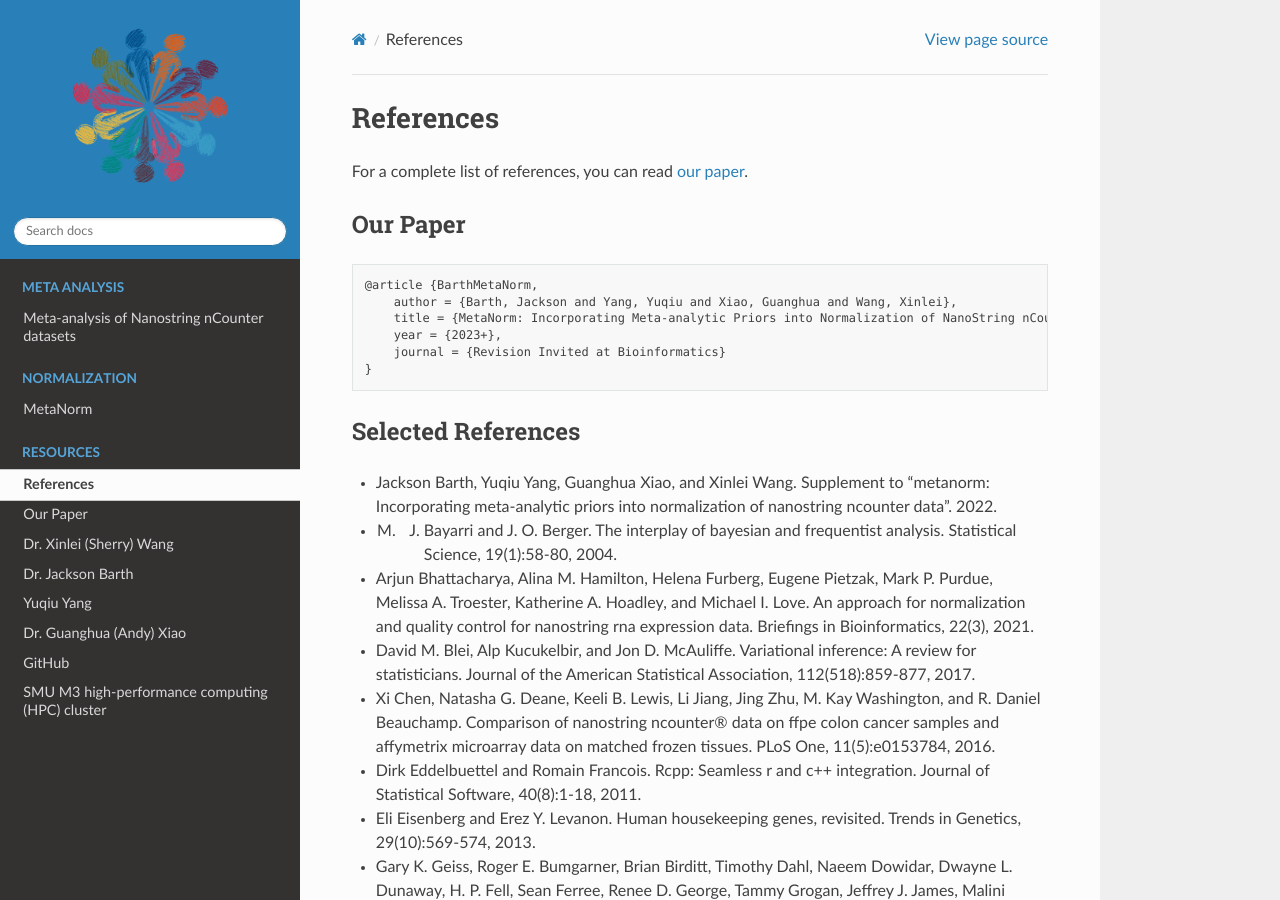
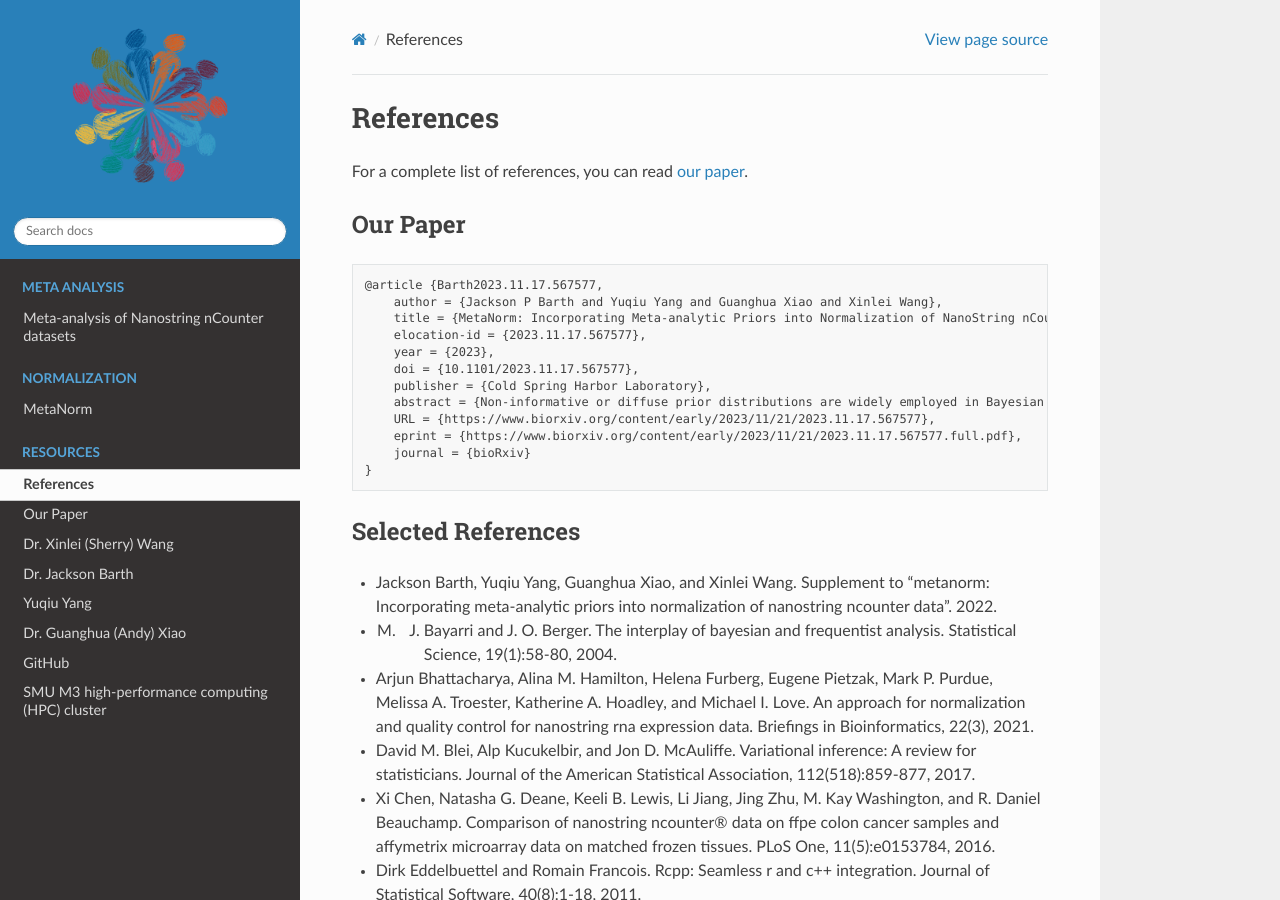
Before and after one commit to jbarth216/MetaNorm, a Sphinx documentation site: the page built from docs/source/references.rst, in a window 1280 px wide and 900 px high. Built offline with Sphinx 7.4.7 and the Read the Docs theme 2.0.0, drawn with Linux system fonts in a browser that asks for light colours.

Commit message:
Updated the article reference

```diff
--- a/docs/source/index.rst
+++ b/docs/source/index.rst
@@ -17,7 +17,7 @@ Here is a quick overview of the structure of the model:
    :width: 600
    :align: center
 
-For a more detailed exploration of our model, please refer to `our paper <https://www.google.com>`_:
+For a more detailed exploration of our model, please refer to `our paper <https://doi.org/10.1101/2023.11.17.567577>`_:
 
 Dependencies
 ---------------------
@@ -89,7 +89,7 @@ They are described in detail below.
   :hidden:
 
   references
-  Our Paper <https://www.google.com>
+  Our Paper <https://doi.org/10.1101/2023.11.17.567577>
   Dr. Xinlei (Sherry) Wang <https://www.uta.edu/academics/faculty/profile?username=wangx9>
   Dr. Jackson Barth <https://statistics.artsandsciences.baylor.edu/person/dr-jackson-barth>
   Yuqiu Yang <https://github.com/Yuqiu-Yang>
@@ -100,7 +100,7 @@ They are described in detail below.
 Resources
 ===============
 
-For our paper, read our preprint `here <https://www.google.com>`_.
+For our paper, read our preprint `here <https://doi.org/10.1101/2023.11.17.567577>`_.
 
 For more resources, please visit the following:
 
--- a/docs/source/references.rst
+++ b/docs/source/references.rst
@@ -1,18 +1,24 @@
 References
 ===================
 
-For a complete list of references, you can read `our paper <https://www.google.com>`_.
+For a complete list of references, you can read `our paper <https://doi.org/10.1101/2023.11.17.567577>`_.
 
 Our Paper
 -------------------------
 
 .. code-block:: text
 
-    @article {BarthMetaNorm,
-        author = {Barth, Jackson and Yang, Yuqiu and Xiao, Guanghua and Wang, Xinlei},
+    @article {Barth2023.11.17.567577,
+        author = {Jackson P Barth and Yuqiu Yang and Guanghua Xiao and Xinlei Wang},
         title = {MetaNorm: Incorporating Meta-analytic Priors into Normalization of NanoString nCounter Data},
-        year = {2023+},
-        journal = {Revision Invited at Bioinformatics}
+        elocation-id = {2023.11.17.567577},
+        year = {2023},
+        doi = {10.1101/2023.11.17.567577},
+        publisher = {Cold Spring Harbor Laboratory},
+        abstract = {Non-informative or diffuse prior distributions are widely employed in Bayesian data analysis to maintain objectivity. However, when meaningful prior information exists and can be identified, using an informative prior distribution to accurately reflect current knowledge may lead to superior outcomes and great efficiency. We propose MetaNorm, a Bayesian algorithm for normalizing NanoString nCounter gene expression data. MetaNorm is based on RCRnorm, a powerful method designed under an integrated series of hierarchical models that allow various sources of error to be explained by different types of probes in the nCounter system. However, a lack of accurate prior information, weak computational efficiency, and instability of estimates that sometimes occur weakens the approach despite its impressive performance. MetaNorm employs priors carefully constructed from a rigorous meta-analysis to leverage information from large public data. Combined with additional algorithmic enhancements, MetaNorm improves RCRnorm by yielding more stable estimation of normalized values, better convergence diagnostics and superior computational efficiency. R Code for replicating the meta-analysis and the normalization function can be found at github.com/jbarth216/MetaNorm.Competing Interest StatementThe authors have declared no competing interest.},
+        URL = {https://www.biorxiv.org/content/early/2023/11/21/2023.11.17.567577},
+        eprint = {https://www.biorxiv.org/content/early/2023/11/21/2023.11.17.567577.full.pdf},
+        journal = {bioRxiv}
     }
 
 
```
Also changed, not shown: README.md (+16 -2 lines).
